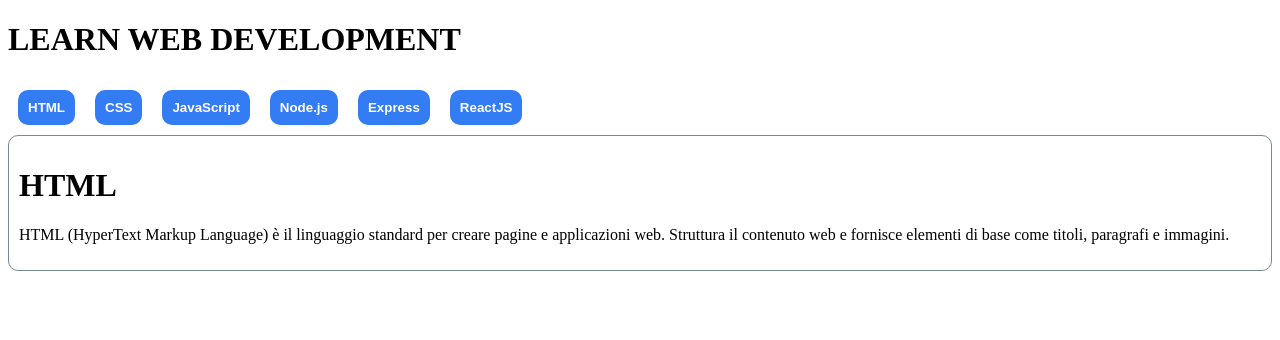
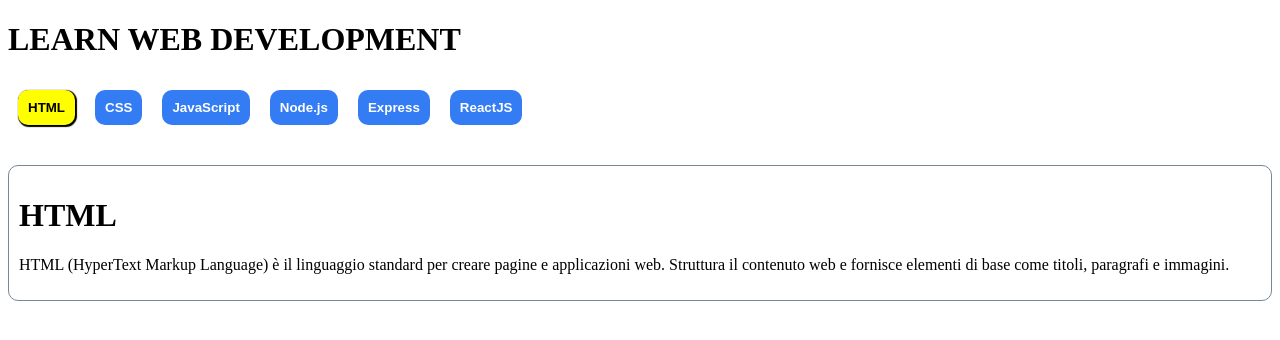
Before and after one commit to BkStyle89/react-use-state, a React (Vite) app: page / in a window 1280 px wide. In both pictures the pointer is over the button "HTML". Shown: the top 340 px of the page. Built offline with nearby package versions, Linux system fonts and the light colour scheme.

Commit message:
hover on buttons

```diff
--- a/src/index.css
+++ b/src/index.css
@@ -14,10 +14,18 @@ button{
     border-radius: 10px;
     border: none;
 
+
 }
 
 .buttons{
     display: flex;
     flex-direction: row;
     flex-wrap: nowrap;
+    margin-bottom: 30px;
 }
+
+button:hover{
+    background-color: yellow;
+    color: black;
+    box-shadow: 1px 1px 1px 1px black;
+}
```
